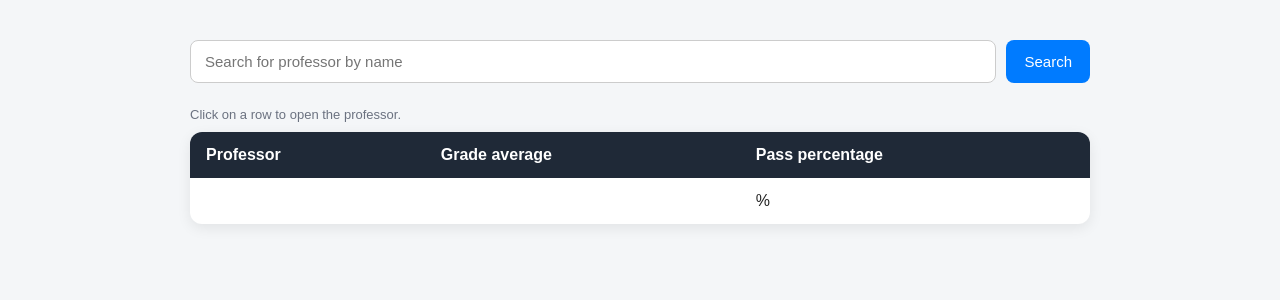
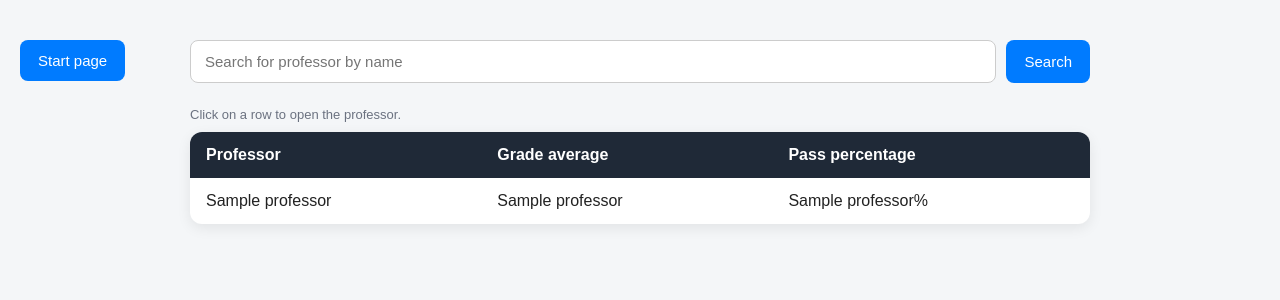
Before and after one commit to LamiThamos/DeezProjekt, a Flask app: page /professorSearch in a window 1280 px wide. Shown: the top 300 px of the page. Run offline with Flask 3, Linux system fonts and the light colour scheme; a database or web service that is not in the repository returns one stand-in record (values such as "Sample title"); some libraries are stand-ins or nearby versions.

Commit message:
Changed the way professor values are represented and added a 'go back to start page' button

```diff
--- a/templates/professorSearch.html
+++ b/templates/professorSearch.html
@@ -96,10 +96,34 @@
             color: #6b7280;
             margin-bottom: 10px;
         }
+
+        .nav-button {
+            position: absolute;
+            top: 40px;
+            left: 20px;
+
+            padding: 12px 18px;
+
+            background-color: #007bff;
+            color: white;
+
+            text-decoration: none;
+
+            border-radius: 8px;
+
+            font-size: 15px;
+        }
+
+        .nav-button:hover {
+            background-color: #005fcc;
+        }
     </style>
 </head>
 
 <body>
+    <a href="/" class="nav-button">
+                Start page
+    </a>
     <div class="page-container">
 
         <form method="GET" action="/professorSearch" class="search-form">
@@ -130,20 +154,20 @@
                 {% for professor in professors %}
                     <tr>
                         <td>
-                            <a href="/courseList?professor_id={{professor[0]}}" class="table-link">
-                                {{ professor[1] }}
+                            <a href="/courseList?professor_id={{professor.id}}" class="table-link">
+                                {{ professor.name }}
                             </a>
                         </td>
 
                         <td>
-                            <a href="/hej" class="table-link">
-                                {{ professor[2] }}
+                            <a href="/courseList?professor_id={{professor.id}}" class="table-link">
+                                {{ professor.grade_average }}
                             </a>
                         </td>
 
                         <td>
-                            <a href="/hej" class="table-link">
-                                {{ professor[3] }}%
+                            <a href="/courseList?professor_id={{professor.id}}" class="table-link">
+                                {{ professor.pass_percentage }}%
                             </a>
                         </td>
                     </tr>
```
